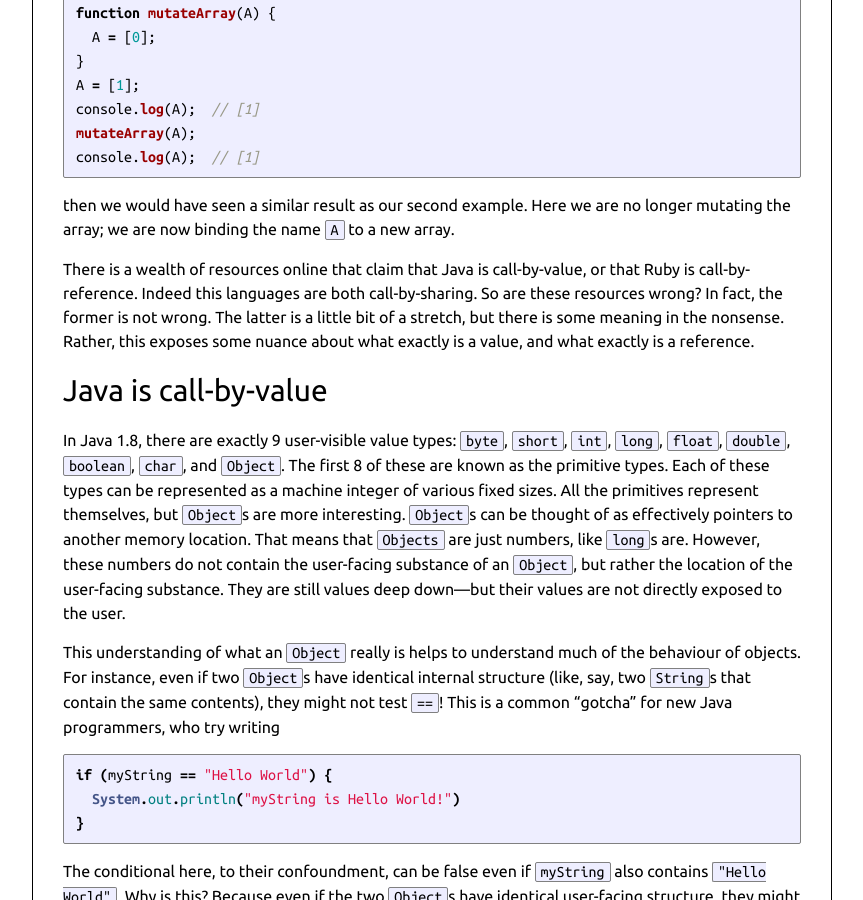
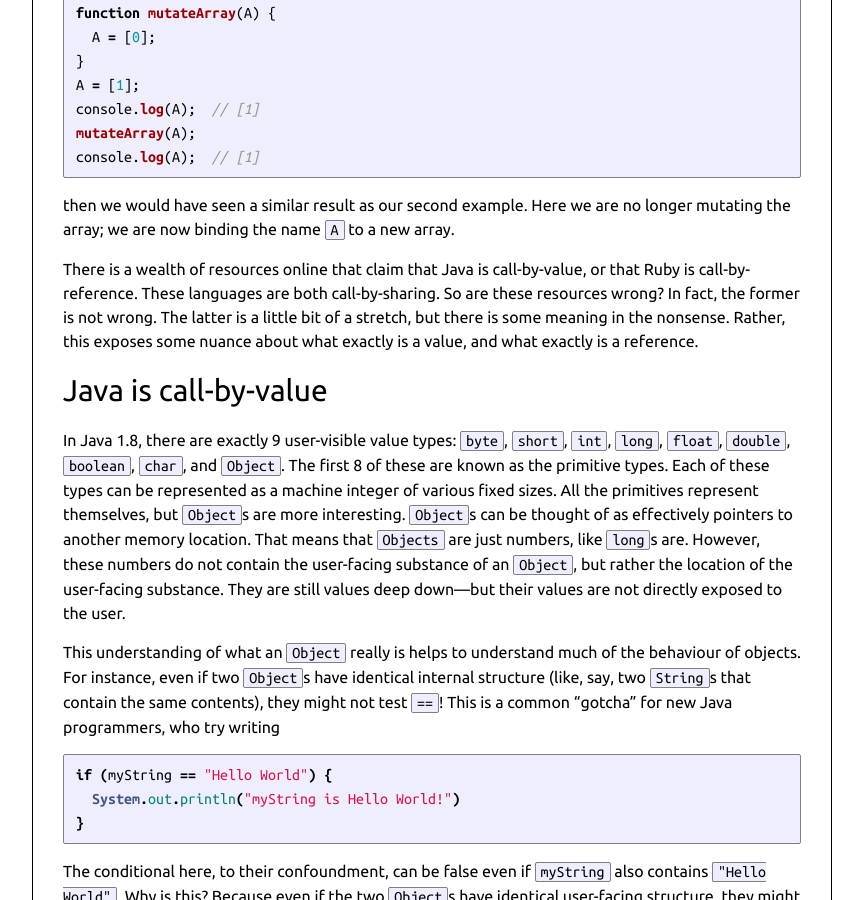
Before and after one commit to TotalVerb/totalverb.github.io, a Jekyll site: the page built from _posts/2016-07-02-call-by-sharing.markdown, in a window 1280 px wide and 900 px high, scrolled down 1522 px. Shown: the whole window, without its empty margins (208-1071 px from the left). Built offline with Jekyll 4.4.1, drawn with Linux system fonts in a browser that asks for light colours.

Commit message:
Fix a minor typo

```diff
--- a/_posts/2016-07-02-call-by-sharing.markdown
+++ b/_posts/2016-07-02-call-by-sharing.markdown
@@ -84,9 +84,9 @@ then we would have seen a similar result as our second example. Here we are no
 longer mutating the array; we are now binding the name `A` to a new array.
 
 There is a wealth of resources online that claim that Java is call-by-value, or
-that Ruby is call-by-reference. Indeed this languages are both call-by-sharing.
-So are these resources wrong? In fact, the former is not wrong. The latter is a
-little bit of a stretch, but there is some meaning in the nonsense. Rather, this
+that Ruby is call-by-reference. These languages are both call-by-sharing. So are
+these resources wrong? In fact, the former is not wrong. The latter is a little
+bit of a stretch, but there is some meaning in the nonsense. Rather, this
 exposes some nuance about what exactly is a value, and what exactly is a
 reference.
 
```
